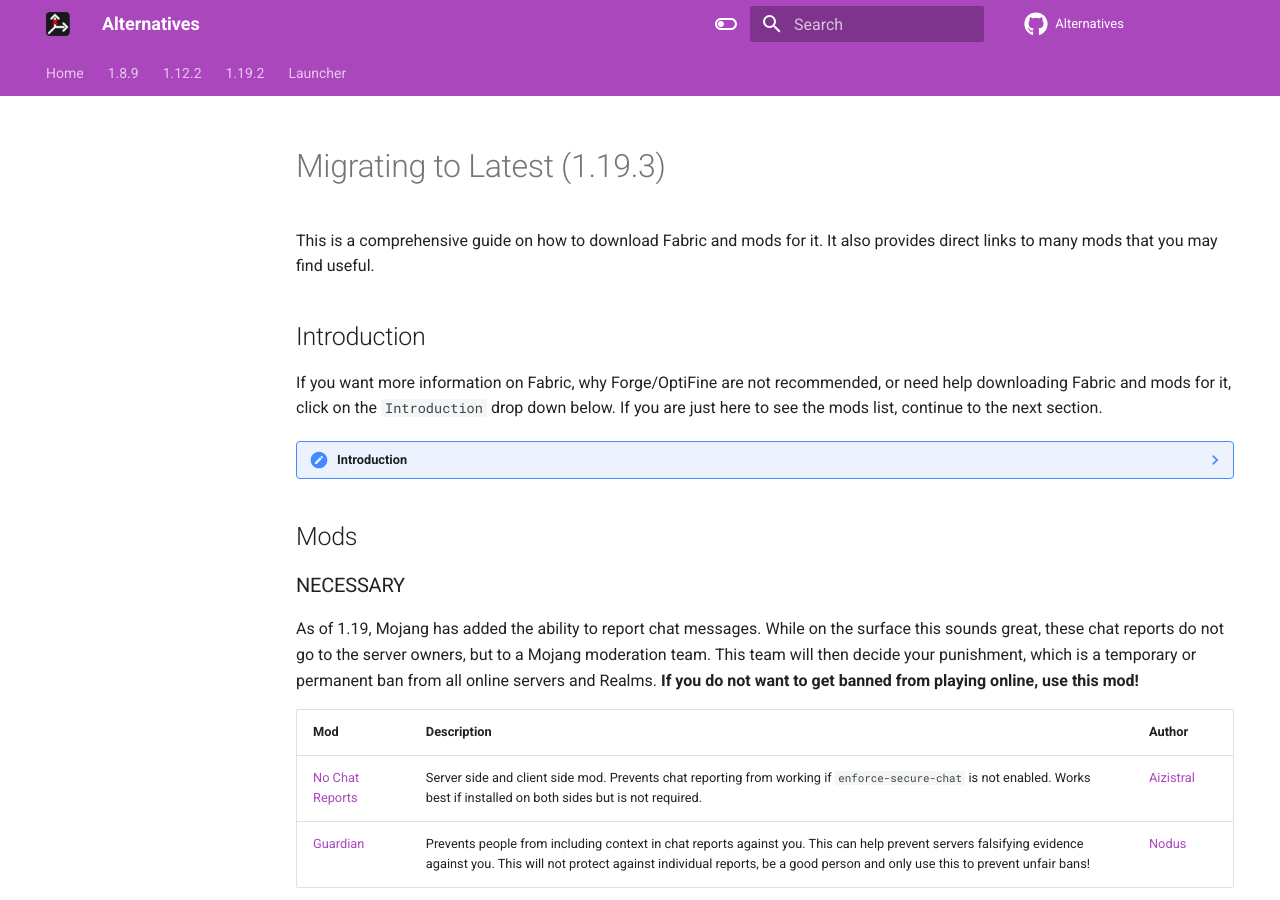
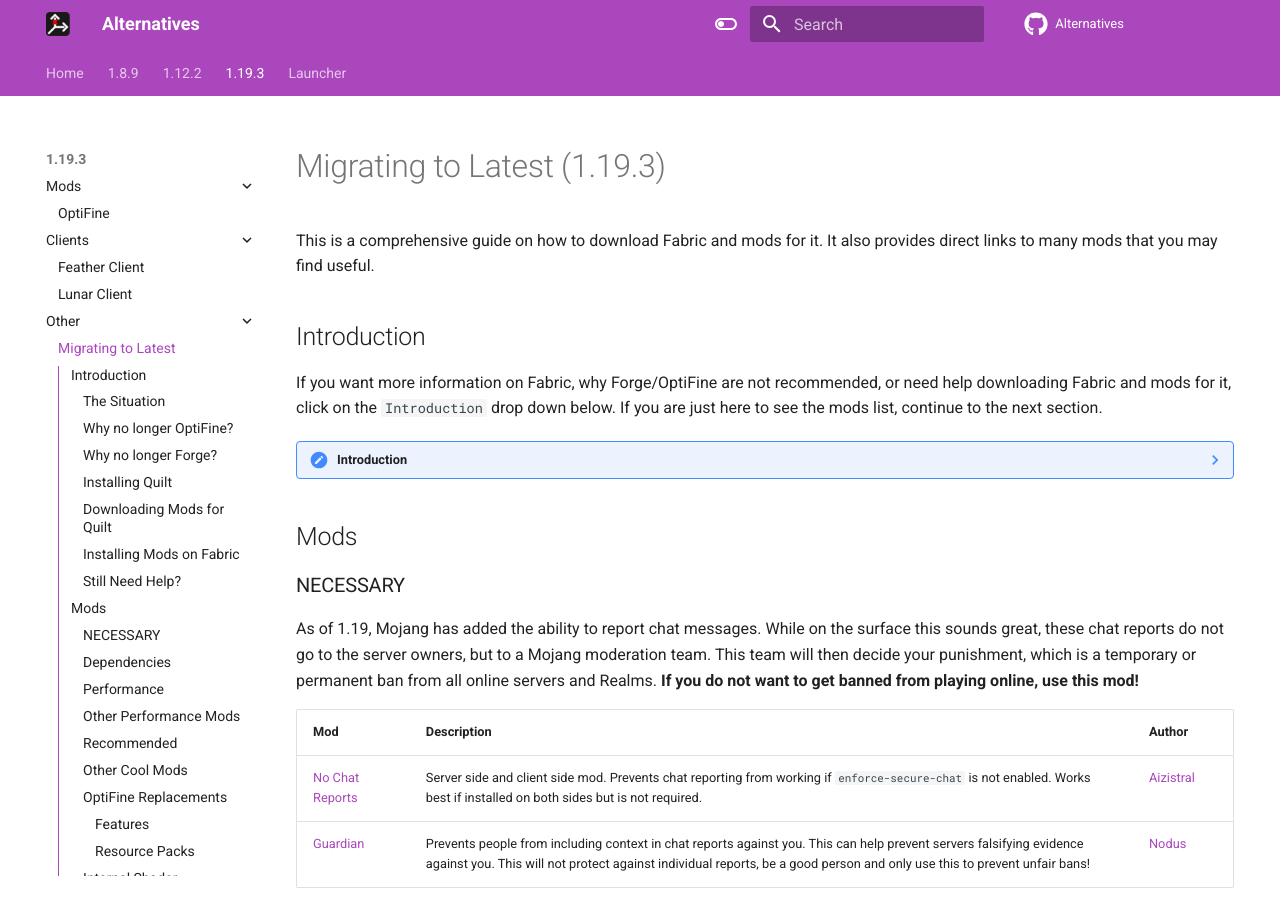
Before and after one commit to MicrocontrollersDev/Alternatives, an MkDocs documentation site: the page built from docs/latest/migrating.md, in a window 1280 px wide and 900 px high. Built offline with MkDocs 1.6.1 and Material for MkDocs 9.7.7, drawn with Linux system fonts in a browser that asks for light colours; comment, search, counter and statistics services are not loaded; some of the changed text lies outside the part shown.

Commit message:
migrating yes

```diff
--- a/mkdocs.yml
+++ b/mkdocs.yml
@@ -66,12 +66,14 @@
   - "1.12.2":
       - "Clients":
           - "Feather Client": "1.12.2/feather_client.md"
-  - "1.19.2":
+  - "1.19.3":
       - "Mods":
           - "OptiFine": "latest/optifine.md"
       - "Clients":
           - "Feather Client": "latest/feather_client.md"
           - "Lunar Client": "latest/lunar_client.md"
+      - "Other":
+          - "Migrating to Latest": "latest/migrating.md"
   - "Launcher":
      - "Prism Launcher":
           - "Windows": "launcher/prism_win.md"
```
Also changed, not shown: docs/latest/migrating.md (+2 -2 lines).
